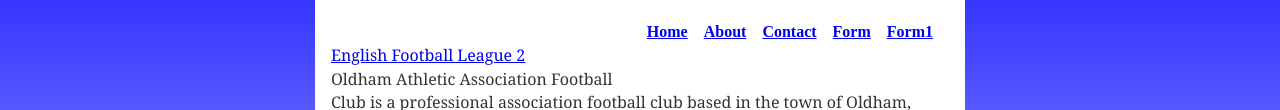
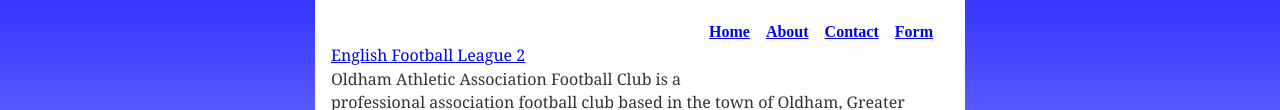
Before and after one commit to pcollum/Oldham-Website, a Gatsby site: page / in a window 1280 px wide. Shown: the part 174-284 px from the top of the page. Built offline with nearby package versions, Linux system fonts and the light colour scheme; Gatsby itself is replaced by a stand-in of ours.

Commit message:
form update

```diff
--- a/src/components/layout.js
+++ b/src/components/layout.js
@@ -24,7 +24,6 @@
         <ListLink to="/about/">About</ListLink>
         <ListLink to="/contact/">Contact</ListLink>
         <ListLink to="/form/">Form</ListLink>
-        <ListLink to="/form1/">Form1</ListLink>
       </ul>
     </header>
     {children}
```
Also changed, not shown: src/pages/form1.js (deleted).
